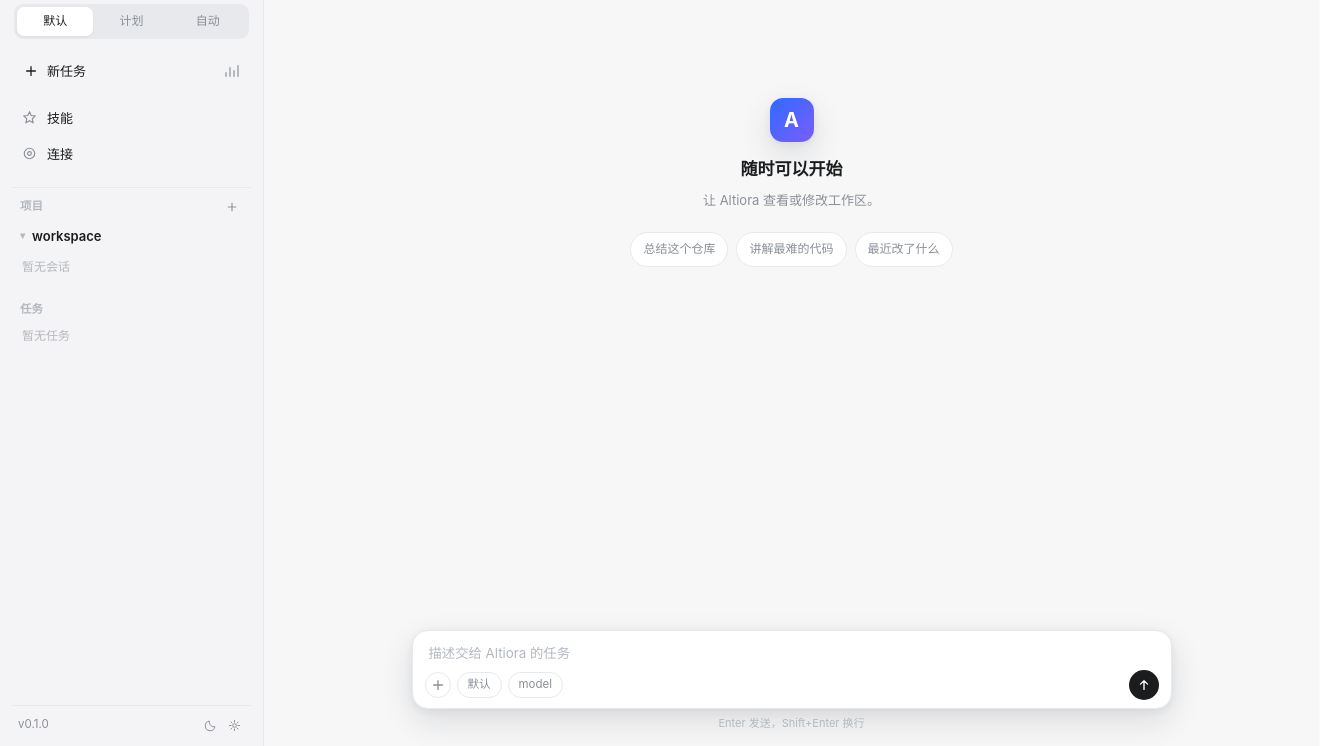
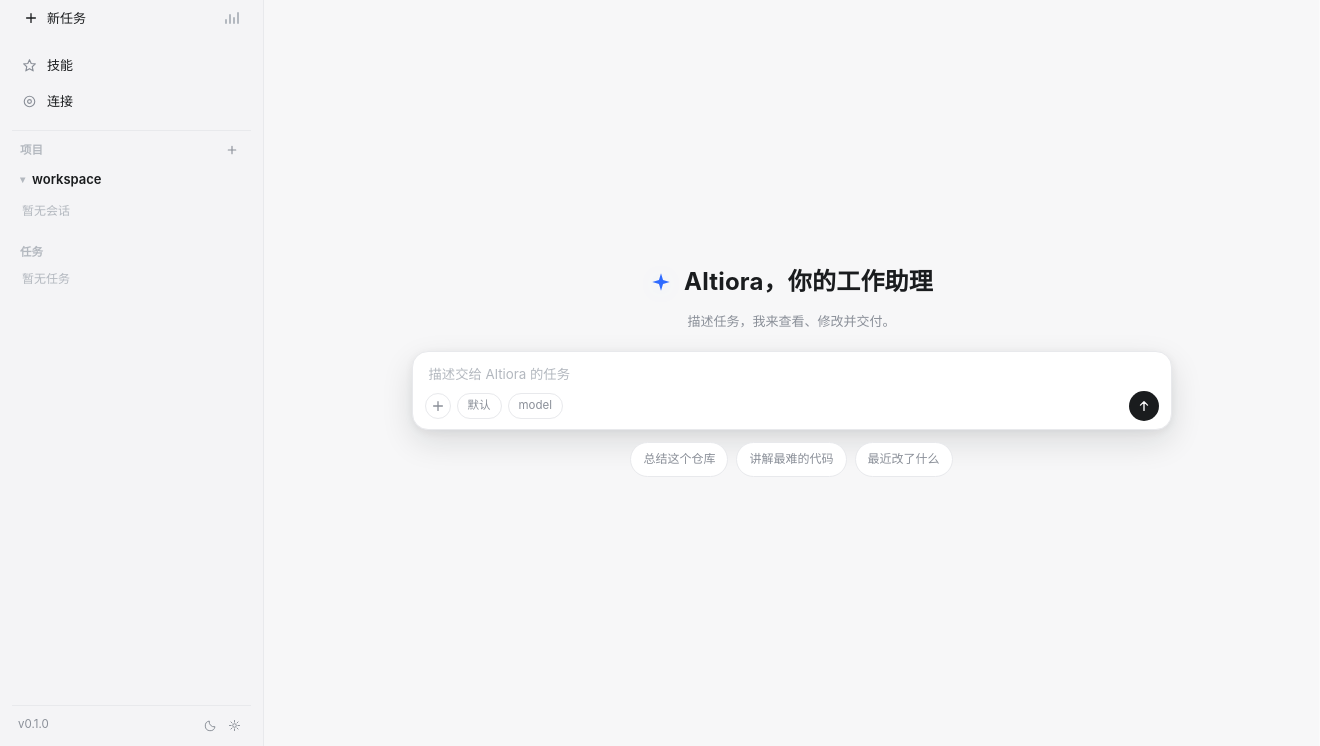
Before and after one commit to Escap1ng/altiora-agent, an Electron app: page desktop/renderer/index.html in a window 1320 px wide. Shown: the part 54-800 px from the top of the page. Drawn offline with Linux system fonts and the light colour scheme; no server answers.

Commit message:
feat: bilingual home hero with centered composer that sinks on first send
- centered welcome slogan (zh/en) with composer and suggestion chips beneath

- composer sinks to bottom via FLIP transform once a turn starts

- simplify top-left: drop sidebar permission segmented control, tighten spacing

```diff
--- a/desktop/renderer/app.js
+++ b/desktop/renderer/app.js
@@ -38,7 +38,6 @@ const versionEl = $("#version");
 const themeToggleEl = $("#theme-toggle");
 const modeChipEl = $("#mode-chip");
 const modelChipEl = $("#model-chip");
-const modeTabs = Array.from(document.querySelectorAll(".mode-switch .mode-tab"));
 const modalEl = $("#modal");
 const modalTitleEl = $("#modal-title");
 const modalBodyEl = $("#modal-body");
@@ -96,6 +95,7 @@ function applyI18n() {
   for (const el of document.querySelectorAll("[data-i18n-aria]")) el.setAttribute("aria-label", t(el.dataset.i18nAria));
   for (const el of document.querySelectorAll("[data-i18n-placeholder]")) el.placeholder = t(el.dataset.i18nPlaceholder);
   for (const el of document.querySelectorAll(".suggestion[data-sug]")) el.dataset.prompt = t(`sug${el.dataset.sug}.prompt`);
+  renderHomeSuggestions();
   applyModeUI(currentMode);
   for (const tab of langTabs) tab.classList.toggle("active", tab.dataset.lang === lang);
   const theme = document.documentElement.dataset.theme === "dark" ? "dark" : "light";
@@ -375,14 +375,30 @@ function stream() {
   return el;
 }
 function scrollDown() { messagesEl.scrollTop = messagesEl.scrollHeight; }
-function restoreEmpty() {
-  messagesEl.replaceChildren();
-  const empty = document.createElement("div");
-  empty.className = "empty";
-  const mark = document.createElement("div"); mark.className = "empty-mark"; mark.textContent = "A";
-  const title = document.createElement("div"); title.className = "empty-title"; title.textContent = t("empty.title");
-  const body = document.createElement("div"); body.className = "empty-body"; body.textContent = t("empty.body");
-  const sug = document.createElement("div"); sug.className = "suggestions";
+function setHome(on) {
+  const was = shellEl.classList.contains("home");
+  if (was && !on) {
+    const first = composerEl.getBoundingClientRect().top;
+    shellEl.classList.remove("home");
+    const last = composerEl.getBoundingClientRect().top;
+    const dy = first - last;
+    if (dy !== 0) {
+      composerEl.style.transition = "none";
+      composerEl.style.transform = `translateY(${dy}px)`;
+      void composerEl.offsetHeight;
+      composerEl.style.transition = "transform 320ms cubic-bezier(0.22, 0.8, 0.36, 1)";
+      composerEl.style.transform = "";
+      window.setTimeout(() => { composerEl.style.transition = ""; }, 360);
+    }
+  } else {
+    shellEl.classList.toggle("home", on);
+  }
+}
+function renderHomeSuggestions() {
+  composerEl.querySelector(".suggestions")?.remove();
+  if (!shellEl.classList.contains("home")) return;
+  const sug = document.createElement("div");
+  sug.className = "suggestions";
   for (const i of [1, 2, 3]) {
     const chip = document.createElement("button");
     chip.type = "button"; chip.className = "suggestion"; chip.dataset.sug = String(i);
@@ -390,10 +406,24 @@ function restoreEmpty() {
     chip.textContent = t(`sug${i}.label`);
     sug.append(chip);
   }
-  empty.append(mark, title, body, sug);
+  composerEl.append(sug);
+}
+function restoreEmpty() {
+  messagesEl.replaceChildren();
+  const empty = document.createElement("div");
+  empty.className = "empty";
+  const hero = document.createElement("div"); hero.className = "home-hero";
+  const mark = document.createElement("span"); mark.className = "home-mark"; mark.setAttribute("aria-hidden", "true");
+  mark.innerHTML = '<svg width="22" height="22" viewBox="0 0 24 24" fill="none"><path d="M12 2.5l2.2 7.3 7.3 2.2-7.3 2.2-2.2 7.3-2.2-7.3-7.3-2.2 7.3-2.2z" fill="url(#homeGradDyn)"/><defs><linearGradient id="homeGradDyn" x1="4" y1="4" x2="20" y2="20"><stop stop-color="#2f6bff"/><stop offset="1" stop-color="#7b5cff"/></linearGradient></defs></svg>';
+  const slogan = document.createElement("h1"); slogan.className = "home-slogan"; slogan.textContent = t("home.slogan");
+  hero.append(mark, slogan);
+  const sub = document.createElement("p"); sub.className = "home-sub"; sub.textContent = t("home.sub");
+  empty.append(hero, sub);
   messagesEl.append(empty);
+  setHome(true);
+  renderHomeSuggestions();
 }
-messagesEl.addEventListener("click", (e) => {
+document.addEventListener("click", (e) => {
   const chip = e.target.closest(".suggestion");
   if (chip === null || busy) return;
   promptEl.value = chip.dataset.prompt ?? "";
@@ -678,6 +708,7 @@ function renderHistory(history) {
   resetResultFiles();
   resetUsedTools();
   if (history.length === 0) { restoreEmpty(); return; }
+  setHome(false); renderHomeSuggestions();
   messagesEl.replaceChildren();
   const toolResults = new Map();
   const writeCalls = new Map();
@@ -742,14 +773,12 @@ function applyModeUI(mode) {
   currentMode = mode;
   modeChipEl.textContent = t(`mode.${mode}`);
   modeChipEl.className = `chip mode-${mode}`;
-  for (const tab of modeTabs) tab.classList.toggle("active", tab.dataset.mode === mode);
 }
 async function setMode(mode) {
   const r = await api.setMode(mode);
   if (r.ok) applyModeUI(mode);
   else addNotice(r.message, "error");
 }
-for (const tab of modeTabs) tab.addEventListener("click", () => void setMode(tab.dataset.mode));
 modeChipEl.addEventListener("click", () => {
   const order = ["default", "plan", "unattended"];
   void setMode(order[(order.indexOf(currentMode) + 1) % order.length]);
@@ -809,6 +838,7 @@ composerEl.addEventListener("submit", async (e) => {
   const text = promptEl.value.trim();
   if (text === "" || busy) return;
   promptEl.value = ""; autosize();
+  setHome(false); renderHomeSuggestions();
   addUser(text); toolRows.clear(); startRun(); setBusy(true);
   const r = await api.run(text);
   if (!r.ok && r.message !== "a turn is already running" && r.message !== "request aborted") addNotice(r.message, "error");
@@ -863,5 +893,6 @@ document.addEventListener("keydown", (e) => {
   if (shellEl.classList.contains("right-open") && e.key === "Escape") { e.preventDefault(); setRightPanel(false); return; }
 });
 
+setHome(true);
 applyI18n();
 void refreshState();
--- a/desktop/renderer/i18n.js
+++ b/desktop/renderer/i18n.js
@@ -23,8 +23,8 @@ export const STRINGS = {
     "progress.show": "Show progress panel",
     "progress.hide": "Hide progress panel",
     "panel.hide": "Hide panel",
-    "empty.title": "Ready when you are",
-    "empty.body": "Ask Altiora to inspect or change the workspace.",
+    "home.slogan": "Altiora, your work assistant",
+    "home.sub": "Describe a task - I will inspect, change and deliver.",
     "sug1.label": "Summarize this repository",
     "sug1.prompt": "Summarize this repository and its architecture",
     "sug2.label": "Explain the hardest code",
@@ -131,8 +131,8 @@ export const STRINGS = {
     "progress.show": "展开进度面板",
     "progress.hide": "收起进度面板",
     "panel.hide": "收起面板",
-    "empty.title": "随时可以开始",
-    "empty.body": "让 Altiora 查看或修改工作区。",
+    "home.slogan": "Altiora，你的工作助理",
+    "home.sub": "描述任务，我来查看、修改并交付。",
     "sug1.label": "总结这个仓库",
     "sug1.prompt": "总结这个仓库及其架构",
     "sug2.label": "讲解最难的代码",
--- a/desktop/renderer/index.html
+++ b/desktop/renderer/index.html
@@ -21,12 +21,6 @@
               <path d="M6.2 2.7v10.6" stroke="currentColor" stroke-width="1.3" />
             </svg>
           </button>
-        </div>
-
-        <div class="mode-switch" role="tablist" data-i18n-aria="mode.aria" aria-label="权限模式">
-          <button type="button" class="mode-tab" data-mode="default" role="tab" data-i18n="mode.default">默认</button>
-          <button type="button" class="mode-tab" data-mode="plan" role="tab" data-i18n="mode.plan">计划</button>
-          <button type="button" class="mode-tab" data-mode="unattended" role="tab" data-i18n="mode.unattended">自动</button>
         </div>
 
         <button type="button" class="new-task" id="new-session">
@@ -127,16 +121,24 @@
           </div>
         </header>
 
+        <div class="center">
         <section class="messages" id="messages">
           <div class="empty">
-            <div class="empty-mark">A</div>
-            <div class="empty-title" data-i18n="empty.title">随时可以开始</div>
-            <div class="empty-body" data-i18n="empty.body">让 Altiora 查看或修改工作区。</div>
-            <div class="suggestions">
-              <button type="button" class="suggestion" data-sug="1" data-prompt="总结这个仓库及其架构" data-i18n="sug1.label">总结这个仓库</button>
-              <button type="button" class="suggestion" data-sug="2" data-prompt="找出代码库中最复杂的函数并讲解" data-i18n="sug2.label">讲解最难的代码</button>
-              <button type="button" class="suggestion" data-sug="3" data-prompt="列出最近变更的文件及其作用" data-i18n="sug3.label">最近改了什么</button>
+            <div class="home-hero">
+              <span class="home-mark" aria-hidden="true">
+                <svg width="22" height="22" viewBox="0 0 24 24" fill="none">
+                  <path d="M12 2.5l2.2 7.3 7.3 2.2-7.3 2.2-2.2 7.3-2.2-7.3-7.3-2.2 7.3-2.2z" fill="url(#homeGrad)" />
+                  <defs>
+                    <linearGradient id="homeGrad" x1="4" y1="4" x2="20" y2="20">
+                      <stop stop-color="#2f6bff" />
+                      <stop offset="1" stop-color="#7b5cff" />
+                    </linearGradient>
+                  </defs>
+                </svg>
+              </span>
+              <h1 class="home-slogan" data-i18n="home.slogan">Altiora，你的工作助理</h1>
             </div>
+            <p class="home-sub" data-i18n="home.sub">描述任务，我来查看、修改并交付。</p>
           </div>
         </section>
 
@@ -169,6 +171,7 @@
           </div>
           <div class="composer-hint" data-i18n="composer.hint">Enter 发送，Shift+Enter 换行</div>
         </form>
+        </div>
       </main>
 
       <aside class="rightbar" id="rightbar">
--- a/desktop/renderer/styles.css
+++ b/desktop/renderer/styles.css
@@ -79,7 +79,7 @@ button { font: inherit; color: inherit; background: none; border: none; padding:
 }
 .shell.sidebar-collapsed .sidebar { margin-left: -264px; }
 
-.brand { display: flex; align-items: center; gap: 9px; padding: 0 4px 10px; }
+.brand { display: flex; align-items: center; gap: 9px; padding: 0 4px 6px; }
 .mark {
   width: 26px; height: 26px; border-radius: 8px;
   background: linear-gradient(135deg, var(--accent), #7b5cff);
@@ -96,10 +96,6 @@ button { font: inherit; color: inherit; background: none; border: none; padding:
 .icon-button:hover { background: var(--hairline); color: var(--ink); }
 .icon-button.tiny { width: 22px; height: 22px; border-radius: 6px; }
 
-.mode-switch {
-  display: flex; background: var(--hairline);
-  border-radius: 9px; padding: 3px; margin: 0 2px 8px;
-}
 .mode-tab {
   flex: 1; padding: 5px 0; border-radius: 7px;
   color: var(--muted); font-size: 12px; font-weight: 550;
@@ -123,7 +119,7 @@ button { font: inherit; color: inherit; background: none; border: none; padding:
 .new-task-wave i:nth-child(3) { height: 7px; }
 .new-task-wave i:nth-child(4) { height: 12px; }
 
-.nav { display: flex; flex-direction: column; gap: 2px; padding-bottom: 10px; }
+.nav { display: flex; flex-direction: column; gap: 2px; padding-bottom: 6px; }
 .nav-row {
   display: flex; align-items: center; gap: 10px;
   padding: 7px 10px; border-radius: 8px; text-align: left;
@@ -198,16 +194,12 @@ button { font: inherit; color: inherit; background: none; border: none; padding:
 .messages { flex: 1; overflow-y: auto; padding: 8px 24px 12px; scroll-behavior: smooth; }
 .stream { max-width: 760px; margin: 0 auto; display: flex; flex-direction: column; gap: 10px; }
 
-.empty { max-width: 760px; margin: 12vh auto 0; text-align: center; display: flex; flex-direction: column; align-items: center; gap: 8px; }
-.empty-mark {
-  width: 44px; height: 44px; border-radius: 13px;
-  background: linear-gradient(135deg, var(--accent), #7b5cff);
-  color: #fff; font-size: 20px; font-weight: 700; display: grid; place-items: center;
-  box-shadow: var(--shadow);
-}
-.empty-title { font-size: 17px; font-weight: 650; margin-top: 6px; }
-.empty-body { color: var(--muted); }
-.suggestions { display: flex; gap: 8px; flex-wrap: wrap; justify-content: center; margin-top: 14px; }
+.empty { display: flex; flex-direction: column; align-items: center; justify-content: center; gap: 10px; text-align: center; padding: 0 24px; }
+.home-hero { display: flex; align-items: center; gap: 12px; }
+.home-mark { display: grid; place-items: center; filter: drop-shadow(0 2px 10px var(--accent-soft)); }
+.home-slogan { margin: 0; font-size: 24px; font-weight: 650; letter-spacing: 0.2px; }
+.home-sub { margin: 0; color: var(--muted); font-size: 13px; }
+.suggestions { display: flex; gap: 8px; flex-wrap: wrap; justify-content: center; margin-top: 12px; }
 .suggestion {
   padding: 7px 12px; border-radius: 999px; border: 1px solid var(--hairline);
   background: var(--surface); color: var(--muted); font-size: 12px;
@@ -287,7 +279,12 @@ button { font: inherit; color: inherit; background: none; border: none; padding:
 
 /* ---------- composer ---------- */
 
+.center { flex: 1; min-height: 0; display: flex; flex-direction: column; }
+.shell.home .center { justify-content: center; }
+.shell.home .messages { flex: 0 0 auto; overflow: visible; padding: 0 24px; }
+.shell.home .composer { padding: 20px 24px 0; }
 .composer { padding: 6px 24px 14px; }
+.shell.home .composer-hint { display: none; }
 .composer-card {
   max-width: 760px; margin: 0 auto; background: var(--surface);
   border: 1px solid var(--hairline); border-radius: 16px; box-shadow: var(--shadow);
```
Also changed, not shown: docs/PLAN.md (+1 -0 lines).
